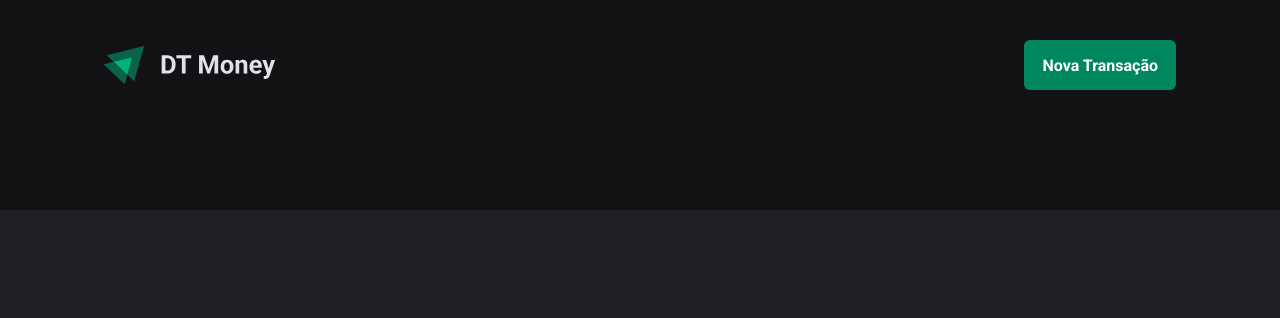
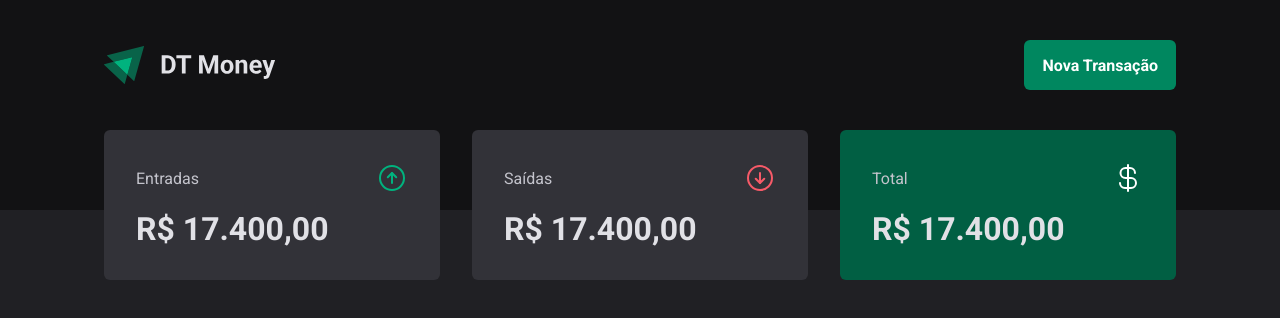
Before and after one commit to oecarvalho/dt-money, a React (Vite) app: page / in a window 1280 px wide. Shown: the top 318 px of the page. Built offline with nearby package versions, Linux system fonts and the light colour scheme.

Commit message:
finalizando summary

```diff
--- a/package.json
+++ b/package.json
@@ -10,6 +10,7 @@
     "preview": "vite preview"
   },
   "dependencies": {
+    "phosphor-react": "^1.4.1",
     "react": "^19.1.1",
     "react-dom": "^19.1.1",
     "styled-components": "^6.1.19"
--- /dev/null
+++ b/src/components/Summary/index.tsx
@@ -0,0 +1,32 @@
+import { ArrowCircleDown, ArrowCircleUp, CurrencyDollar } from "phosphor-react";
+import { SummaryCard, SummaryContainer } from "./styled";
+
+export function Summary(){
+    return(
+        <SummaryContainer>
+            <SummaryCard>
+                <header>
+                    <span>Entradas</span>
+                    <ArrowCircleUp size={32} color="#00b37e"/>
+                </header>
+                <strong>R$ 17.400,00</strong>
+            </SummaryCard>
+
+            <SummaryCard>
+                <header>
+                    <span>Saídas</span>
+                    <ArrowCircleDown size={32} color="#f75a68"/>
+                </header>
+                <strong>R$ 17.400,00</strong>
+            </SummaryCard>
+
+            <SummaryCard variant="green">
+                <header>
+                    <span>Total</span>
+                    <CurrencyDollar size={32} color="#fff"/>
+                </header>
+                <strong>R$ 17.400,00</strong>
+            </SummaryCard>
+        </SummaryContainer>
+    )
+}
--- /dev/null
+++ b/src/components/Summary/styled.ts
@@ -0,0 +1,41 @@
+import styled, {css} from "styled-components";
+
+export const SummaryContainer = styled.section`
+    width: 100%;
+    max-width: 1120px;
+    margin: 0 auto;
+    padding: 0 1.5rem;
+
+    display: grid;
+    grid-template-columns: repeat(3, 1fr);
+    gap: 2rem;
+
+    margin-top: -5rem;
+`;
+
+interface SummaryCardProps {
+    variant?: 'green';
+}
+
+export const SummaryCard = styled.div<SummaryCardProps>`
+    background: ${props => props.theme['gray-600']};
+    border-radius: 6px;
+    padding: 2rem;
+
+    header{
+        display: flex;
+        justify-content: space-between;
+        align-items: center;
+        color: ${props => props.theme['gray-300']};
+    }
+
+    strong{
+        display: block;
+        margin-top: 1rem;
+        font-size: 2rem;
+    }
+
+    ${props => props.variant === 'green' && css`
+        background: ${props.theme['green-700']};
+    `}
+`
--- a/src/pages/Transactions/index.tsx
+++ b/src/pages/Transactions/index.tsx
@@ -1,10 +1,12 @@
-import { Header } from "../../components/Header/Header";
+import { Header } from "../../components/Header";
+import { Summary } from "../../components/Summary";
 
 
 export function Transactions(){
     return(
         <div>
             <Header/>
+            <Summary/>
         </div>
     )
 }
```
Also changed, not shown: src/components/Header/index.tsx (renamed from src/components/Header/Header.tsx), 1 other file (tests, documents, lock files or other folders).
